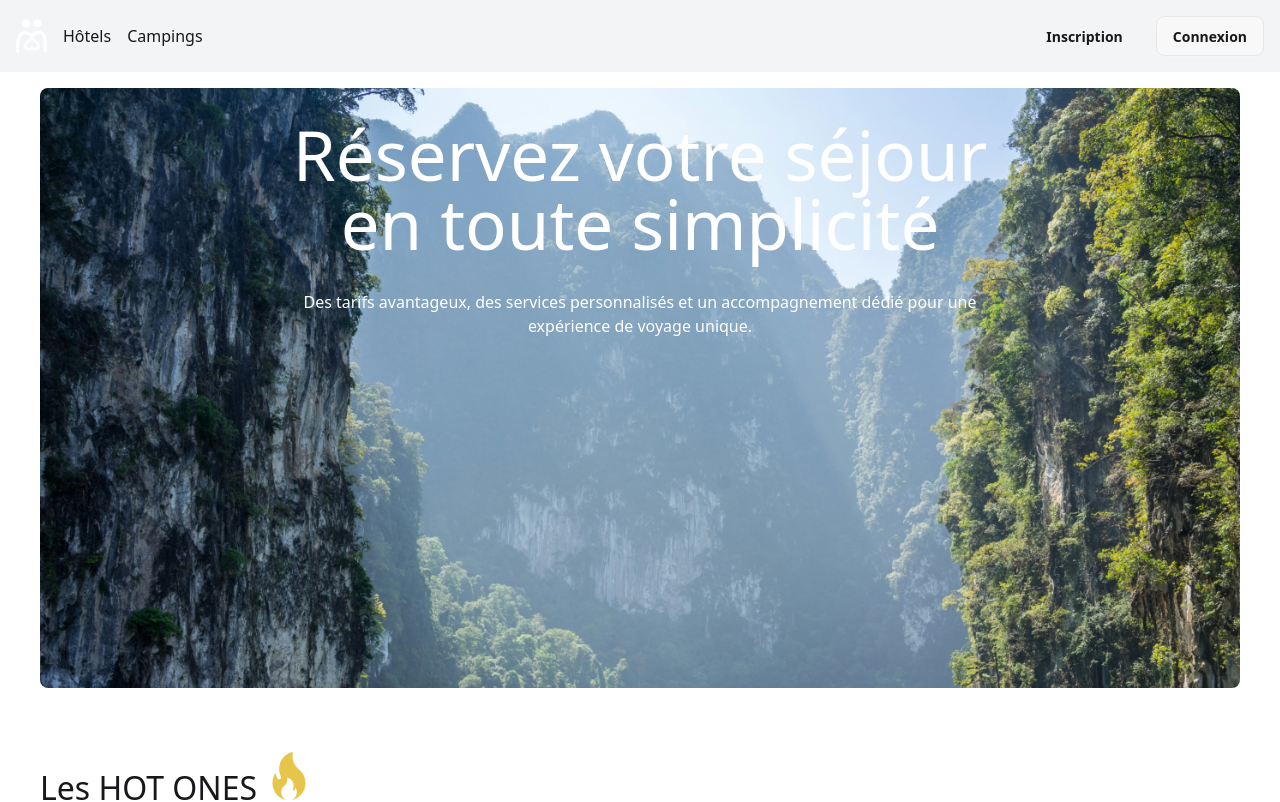
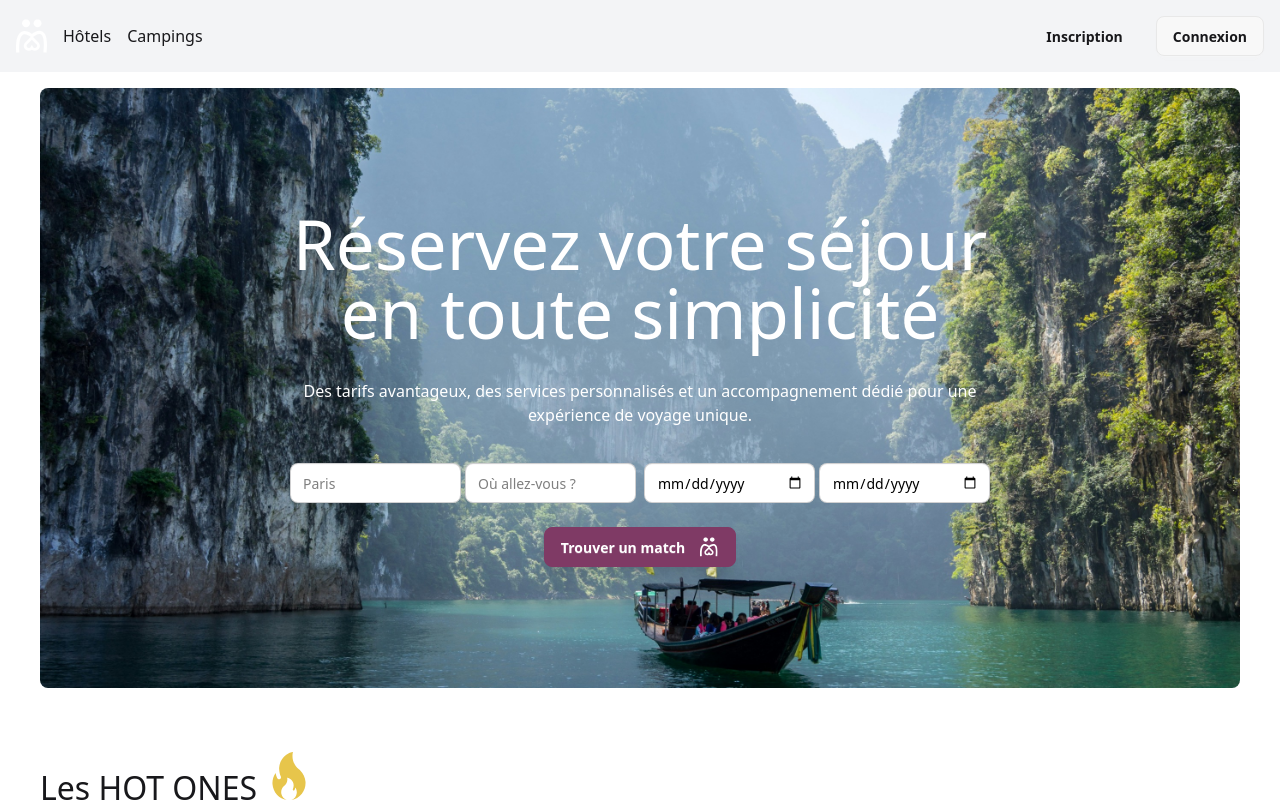
Before and after one commit to Harkansky/matchroom, a React (Vite) app in the folder frontend/: page / in a window 1280 px wide. Shown: the top 802 px of the page. Built offline with nearby package versions, Linux system fonts and the light colour scheme.

Commit message:
formulaire  homepage

```diff
--- a/frontend/src/components/Footer/Footer.jsx
+++ b/frontend/src/components/Footer/Footer.jsx
@@ -62,8 +62,8 @@ const Footer = () => {
                 <div className="flex flex-col">
                   <input
                     type="email"
-                    className="bg-white/80"
-                    placeholder="mail@gmail.com"
+                    className="text-black bg-white/80"
+                    placeholder="Entrez votre email"
                     required
                   />
                   <div className="flex gap-4"></div>
@@ -73,7 +73,7 @@ const Footer = () => {
                 Enter valid email address
               </div>
             </div>
-            <button className="btn btn-neutral join-item">Join</button>
+            <button className="btn btn-neutral join-item">S'inscrire</button>
           </div>
         </div>
       </div>
--- a/frontend/src/pages/HomePage.jsx
+++ b/frontend/src/pages/HomePage.jsx
@@ -6,7 +6,7 @@ function HomePage() {
   return (
     <>
       <div>
-        <div className="flex flex-col bg-[url(/img/home-main.jpg)] min-h-[600px] bg-cover text-white p-8 text-center my-4 rounded-lg mb-16">
+        <div className="flex flex-col bg-[url(/img/home-main.jpg)] min-h-[600px] bg-cover bg-[0%_70%] text-white p-8 text-center my-4 rounded-lg mb-16 justify-center">
           <div className="max-w-[700px] mx-auto">
             <h1 className="text-[69px] font-normal leading-none mb-8 ">
               Réservez votre séjour en toute simplicité
@@ -15,6 +15,81 @@ function HomePage() {
               Des tarifs avantageux, des services personnalisés et un
               accompagnement dédié pour une expérience de voyage unique.
             </h2>
+
+            <form className="mt-9 flex flex-col gap-6 text-black">
+              <div className="flex gap-2">
+                <div className="w-1/2 flex gap-1">
+                  <input
+                    type="text"
+                    placeholder="Paris"
+                    className="input rounded-lg w-1/2"
+                  />
+                  <input
+                    type="text"
+                    placeholder="Où allez-vous ?"
+                    className="input rounded-lg w-1/2"
+                  />
+                </div>
+                <div className="w-1/2 flex gap-1">
+                  <input
+                    type="date"
+                    placeholder="Arrivée"
+                    className="input rounded-lg w-1/2"
+                  />
+                  <input
+                    type="date"
+                    placeholder="Départ"
+                    className="input rounded-lg w-1/2"
+                  />
+                </div>
+              </div>
+              <div>
+                <button
+                  type="submit"
+                  className="bg-main border-main   rounded-lg shadow-xl text-white btn"
+                >
+                  <span>Trouver un match</span>
+                  <span className="ml-2">
+                    <svg
+                      xmlns="http://www.w3.org/2000/svg"
+                      width="20"
+                      height="20"
+                      viewBox="0 0 20 22"
+                      fill="none"
+                    >
+                      <g clip-path="url(#clip0_38_2215)">
+                        <path
+                          d="M6.3124 5.29968C7.68931 5.29968 8.80552 4.19018 8.80552 2.82153C8.80552 1.45289 7.68931 0.343384 6.3124 0.343384C4.93548 0.343384 3.81927 1.45289 3.81927 2.82153C3.81927 4.19018 4.93548 5.29968 6.3124 5.29968Z"
+                          fill="white"
+                        />
+                        <path
+                          d="M13.5543 5.29968C14.9313 5.29968 16.0475 4.19018 16.0475 2.82153C16.0475 1.45289 14.9313 0.343384 13.5543 0.343384C12.1774 0.343384 11.0612 1.45289 11.0612 2.82153C11.0612 4.19018 12.1774 5.29968 13.5543 5.29968Z"
+                          fill="white"
+                        />
+                        <path
+                          d="M19.1924 21.3353L17.2122 21.1216C17.6176 17.3965 17.5997 14.4931 17.1584 12.4937C16.9367 11.4895 16.4842 10.1981 15.5927 9.74835C14.0695 8.97796 11.5114 10.8082 10.7364 11.5095L10.1316 12.0573L9.473 11.5741C7.90052 10.4141 5.72771 9.20062 4.30755 10.0066C3.10019 10.6924 2.30499 12.8321 2.06755 16.0294C1.87267 18.6657 2.12579 21.0993 2.12803 21.1238L0.147873 21.3331C0.136673 21.2284 -0.125407 18.7236 0.0806727 15.9137C0.374113 11.9103 1.46275 9.34534 3.31971 8.28996C5.07363 7.29469 7.32483 7.71328 10.024 9.5346C10.425 9.22956 10.9917 8.83324 11.648 8.48144C13.496 7.4884 15.1693 7.31696 16.4932 7.98269C19.1431 9.3164 20.0279 13.6849 19.1946 21.3353H19.1924Z"
+                          fill="white"
+                        />
+                        <path
+                          d="M11.9193 20.0907C11.198 20.0907 10.5125 19.8413 9.96597 19.4071C9.42165 19.8435 8.73397 20.0907 8.01269 20.0907C6.29461 20.0907 4.89685 18.7013 4.89685 16.9936C4.89685 16.3234 5.10965 15.6843 5.51061 15.1477L5.50165 15.1388L9.96373 10.7036L13.8412 14.5577C14.054 14.7247 14.2444 14.9184 14.4079 15.1344L14.4236 15.1567C14.8223 15.691 15.0306 16.3278 15.0306 16.9936C15.0306 18.7013 13.6329 20.0907 11.9148 20.0907H11.9193ZM9.96821 16.2788L10.7365 17.6482C10.9762 18.0757 11.4309 18.3406 11.9193 18.3406C12.6652 18.3406 13.2745 17.7372 13.2745 16.9936C13.2745 16.6996 13.1804 16.4213 13.0034 16.1853L12.9989 16.1809C12.9228 16.0807 12.8332 15.9916 12.7324 15.9159L12.6831 15.8781L9.96597 13.1772L6.90389 16.2209C6.74485 16.448 6.65973 16.713 6.65973 16.9913C6.65973 17.7328 7.26677 18.3384 8.01493 18.3384C8.50549 18.3384 8.95797 18.0734 9.19765 17.6459L9.96597 16.2766L9.96821 16.2788Z"
+                          fill="white"
+                        />
+                      </g>
+                      <defs>
+                        <clipPath id="clip0_38_2215">
+                          <rect
+                            width="19.4925"
+                            height="20.9919"
+                            fill="white"
+                            transform="translate(0 0.343384)"
+                          />
+                        </clipPath>
+                      </defs>
+                    </svg>
+                  </span>
+                </button>
+              </div>
+            </form>
           </div>
         </div>
 
```
